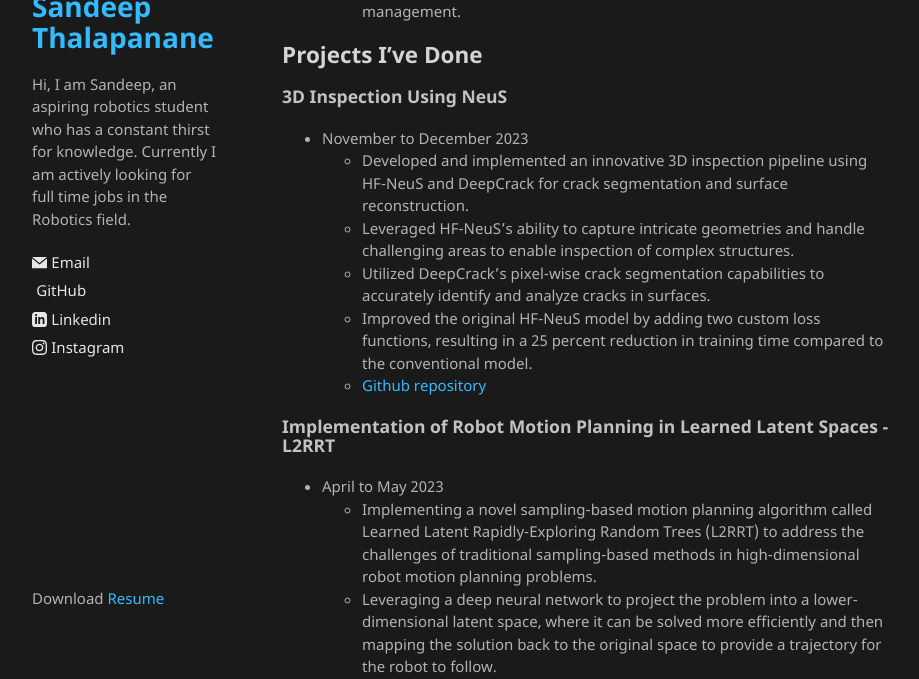
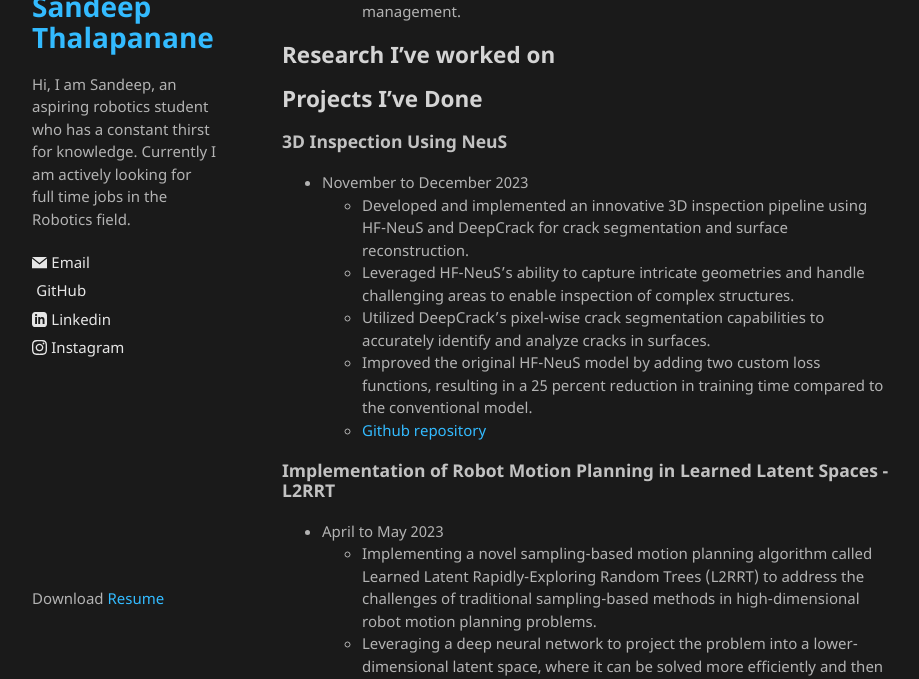
Before and after one commit to sandeepthalapanane/sandeepthalapanane.github.io, a Jekyll site: the page built from index.md, in a window 1280 px wide and 900 px high, scrolled down 545 px, cut to the strip 221-900 px from the top of the window. Shown: the whole strip, without its empty margins (178-1097 px from the left). Built offline with Jekyll 4.4.1, drawn with Linux system fonts in a browser that asks for light colours; our own code applies the rules of GitHub Pages for plain Markdown files.

Commit message:
+RESEARCH

```diff
--- a/index.md
+++ b/index.md
@@ -22,6 +22,9 @@ layout: default
 
    - Performed multiple daily procurement functions such as handling purchase orders over $6 million worth of electronic parts during covid critical times, efficiently met inventory targets of 1 million USD using BAAN ERP software, and coordinated with vendors and suppliers from all parts of the world to meet the desired targets.
    - Augmented understanding of the procurement process & supply chain management.
+
+## Research I've worked on
+
 
 ## Projects I've Done
 
```
